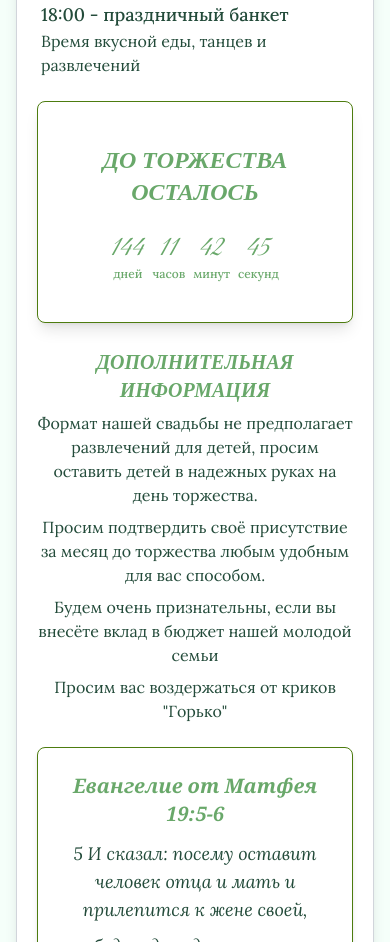
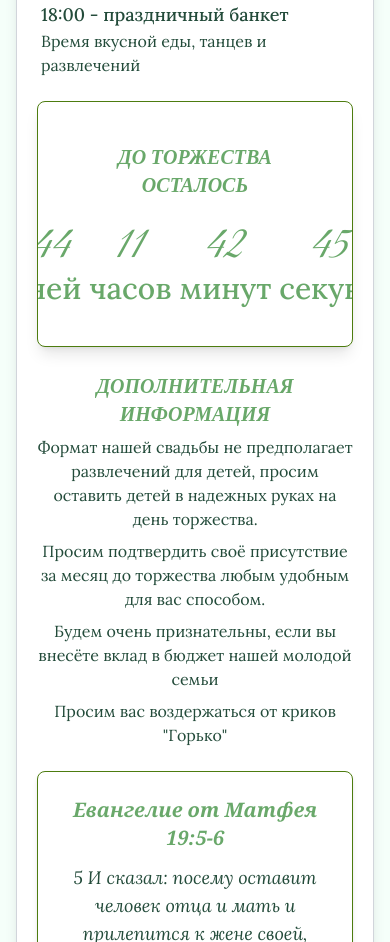
Before and after one commit to AwesomeWhiteWolf/Wedding-Invitation, a plain HTML site: page index.html in a window 390 px wide. Shown: the part 1236-2178 px from the top of the page. Drawn offline with nearby package versions, Linux system fonts and the light colour scheme; a web font is replaced by a local one.

Commit message:
Add files via upload

```diff
--- a/index.html
+++ b/index.html
@@ -87,28 +87,28 @@
               </div>
 
             <div class="bg-[#ffffff] p-10 mb-6 rounded-lg shadow-lg border border-lime-700 text-center relative overflow-hidden">
-              <h2 class="text-2xl font-bold text-[#69A86A] mb-6">ДО ТОРЖЕСТВА ОСТАЛОСЬ</h2>
+              <h2 class="text-xl font-bold text-[#69A86A] mb-6">ДО ТОРЖЕСТВА ОСТАЛОСЬ</h2>
               <!-- Таймер -->
               <div class="flex justify-center space-x-2 md:space-x-4">
                 <!-- Дни -->
                 <div class="flex flex-col items-center">
-                  <span class="text-3xl md:text-5xl text-[#69A86A]" id="days">35</span>
-                  <p class="text-xs font-medium md:text-lg text-[#69A86A]">дней</p>
+                  <span class="text-5xl md:text-5xl text-[#69A86A]" id="days">35</span>
+                  <p class="text-3xl font-medium md:text-lg text-[#69A86A]">дней</p>
                 </div>
                 <!-- Часы -->
                 <div class="flex flex-col items-center">
-                  <span class="text-3xl md:text-5xl text-[#69A86A]" id="hours">4</span>
-                  <p class="text-xs font-medium md:text-lg text-[#69A86A]">часов</p>
+                  <span class="text-5xl md:text-5xl text-[#69A86A]" id="hours">4</span>
+                  <p class="text-3xl font-medium md:text-lg text-[#69A86A]">часов</p>
                 </div>
                 <!-- Минуты -->
                 <div class="flex flex-col items-center">
-                  <span class="text-3xl md:text-5xl text-[#69A86A]" id="minutes">57</span>
-                  <p class="text-xs font-medium md:text-lg text-[#69A86A]">минут</p>
+                  <span class="text-5xl md:text-5xl text-[#69A86A]" id="minutes">57</span>
+                  <p class="text-3xl font-medium md:text-lg text-[#69A86A]">минут</p>
                 </div>
                 <!-- Секунды -->
                 <div class="flex flex-col items-center">
-                  <span class="text-3xl md:text-5xl text-[#69A86A]" id="seconds">55</span>
-                  <p class="text-xs font-medium md:text-lg text-[#69A86A]">секунд</p>
+                  <span class="text-5xl md:text-5xl text-[#69A86A]" id="seconds">55</span>
+                  <p class="text-3xl font-medium md:text-lg text-[#69A86A]">секунд</p>
                 </div>
               </div>
             </div>
```
